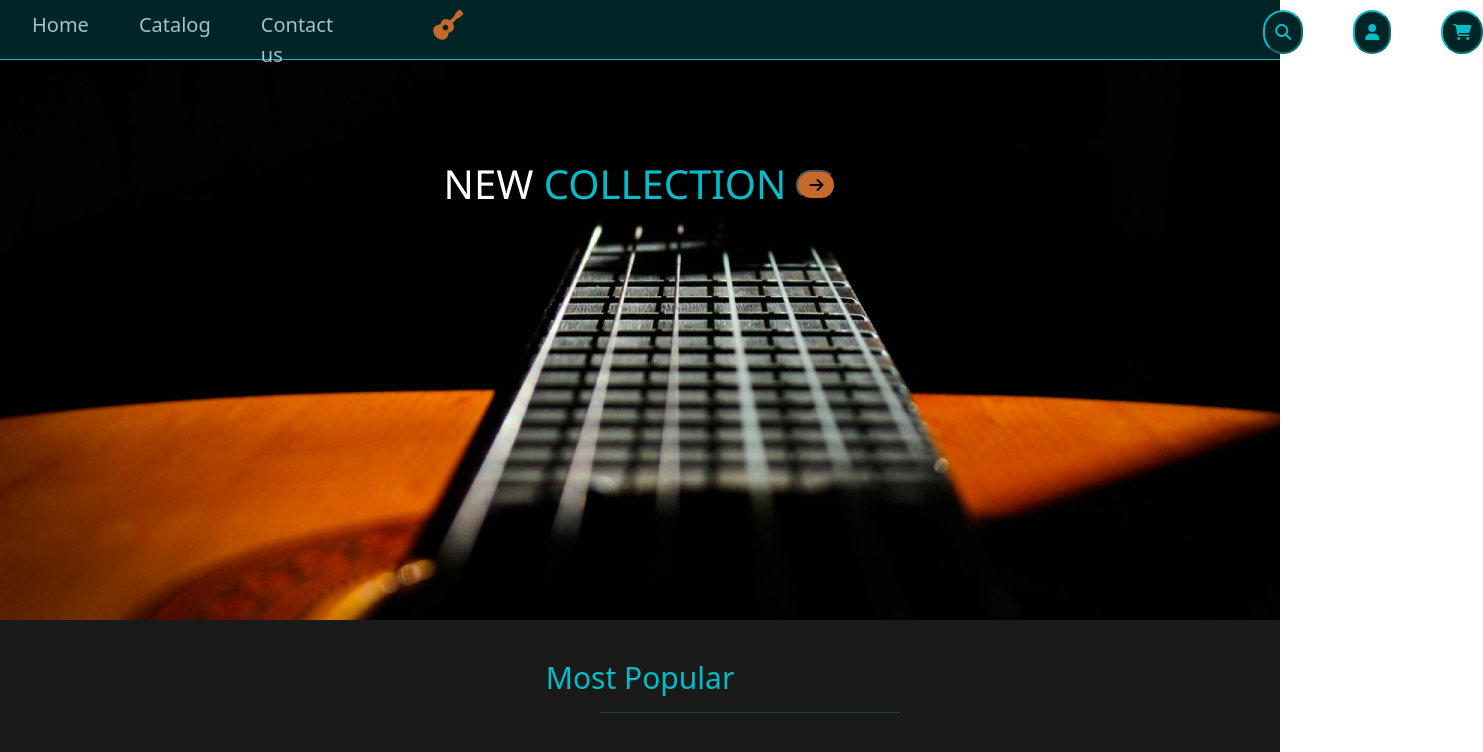
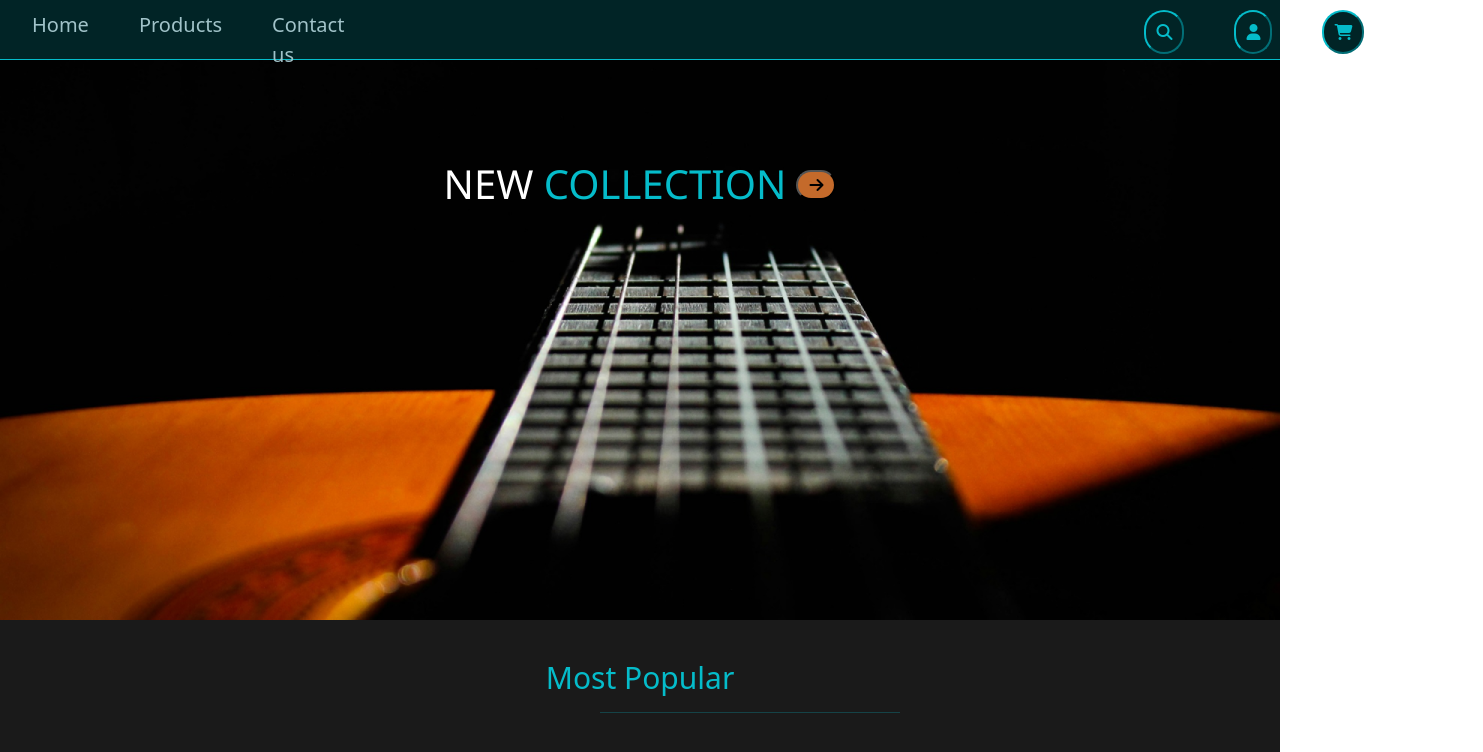
Before and after one commit to anisharuxia/angular-project, an Angular app: page / in a window 1280 px wide. Shown: the top 752 px of the page, 1483 px wide, since content can reach past the window. Built offline with nearby package versions, Linux system fonts and the light colour scheme.

Commit message:
change product and content

```diff
--- a/src/app/app-routing/app-routing.module.ts
+++ b/src/app/app-routing/app-routing.module.ts
@@ -2,8 +2,12 @@ import { Component, NgModule } from '@angular/core';
 import { CommonModule } from '@angular/common';
 import { Routes, RouterModule } from '@angular/router';
 import { CatalogComponent } from '../features/catalog/catalog.component';
+import { ProductDetailComponent } from '../features/product-detail/product-detail.component';
 
-const routes: Routes = [{path:'catalog', component: CatalogComponent }];
+const routes: Routes = [
+  {path:'catalog', component: CatalogComponent },
+  {path: 'product-detail', component: ProductDetailComponent}
+];
 
 @NgModule({
   declarations: [],
--- a/src/app/app.component.css
+++ b/src/app/app.component.css
@@ -26,13 +26,6 @@ main header ul li {
     list-style: none;
 }
 
-main header div.guitar i{
-    color: #C46A2B;
-    font-size: 30px;
-    margin-left: 100px;
-    margin-top: 10px;
-
-}
 
  header div.registericon {
   display: flex;
--- a/src/app/app.component.html
+++ b/src/app/app.component.html
@@ -6,15 +6,12 @@
                     <a routerLink="/">Home</a>
                 </li>
                 <li>
-                    <a routerLink="/Catalog" >Catalog</a>
+                    <a routerLink="/Catalog" >Products</a>
                 </li>
                 <li>
                     <a routerLink="/contact us">Contact us</a>
                 </li>
             </ul>
-             <div class="guitar">
-                <i class="fa-solid fa-guitar"></i>
-             </div>
 
             <div class="registericon">
                 <button>
--- a/src/app/features/catalog/catalog.component.html
+++ b/src/app/features/catalog/catalog.component.html
@@ -7,7 +7,7 @@
              <div class="card mt-2">
                  <div class="card-body">
                      <div class="card-img-actions">
-                         <img src="{{item.thumbnail}} " class="card-image img-fluid" alt="">
+                         <img routerLink="/product-detail"  src="{{item.thumbnail}} " class="card-image img-fluid" alt="">
                      </div>
                  </div>
 
@@ -19,13 +19,14 @@
                              <a class="text-default" href=""> {{item.title}} </a>
                          </h6>
                      </div>
-                      <h3 class="mb-0 font-weight-semibold">$500</h3>
-                      <button class="btn btn-sm btn-warning mt-2"><i class="fa fa-solid fa-info mr-2"></i> view details</button>
+                      <h3 class="mb-0 font-weight-semibold">${{item.price}}</h3>
+                      <button routerLink="/product-detail"  class="btn btn-sm btn-warning mt-2"><i class="fa fa-solid fa-info mr-2"></i> view details</button>
                        <button class="btn btn-sm btn-warning mt-2"><i class="fa fa-cart-plus mr-2"></i> Add to cart</button>
                  </div>
              </div>
          </div>
       </div>
+
 
 
    </div>
--- a/src/app/features/catalog/catalog.component.ts
+++ b/src/app/features/catalog/catalog.component.ts
@@ -1,5 +1,5 @@
 import { Component, OnInit } from '@angular/core';
-import { RouterOutlet } from '@angular/router';
+import { RouterLink, RouterOutlet } from '@angular/router';
 import { FooterComponent } from '../../shared/footer/footer.component';
 import { AppComponent } from '../../app.component';
 import { ApiService } from '../../shared/api.service';
@@ -9,7 +9,7 @@ import { CommonModule } from '@angular/common';
 @Component({
   selector: 'app-catalog',
   standalone: true,
-  imports: [FooterComponent, RouterOutlet, AppComponent, CommonModule],
+  imports: [FooterComponent, RouterOutlet, AppComponent, CommonModule,RouterLink],
   templateUrl: './catalog.component.html',
   styleUrl: './catalog.component.css'
 })
--- /dev/null
+++ b/src/app/features/product-detail/product-detail.component.html
@@ -0,0 +1,5 @@
+<nav class="navbar bg-dark">
+    <div class="container-fluid">
+        <a class="navbar-brand"style="color:white;"> SHOPlist Website</a>
+    </div>
+</nav>
--- a/src/app/shared/api.service.ts
+++ b/src/app/shared/api.service.ts
@@ -9,6 +9,6 @@ export class ApiService {
 
   constructor(private http:HttpClient) { }
   getproduct(){
-    return this.http.get<product[]>("https://dummyjson.com/products")
+    return this.http.get<product[]>(" https://dummyjson.com/products")
   }
 }
```
Also changed, not shown: src/app/app.routes.ts (+7 -1 lines), src/app/features/product-detail/product-detail.component.ts (added, +13 -0 lines), src/app/features/product-detail/product-detail.component.css (added), 1 other file (tests, documents, lock files or other folders).
